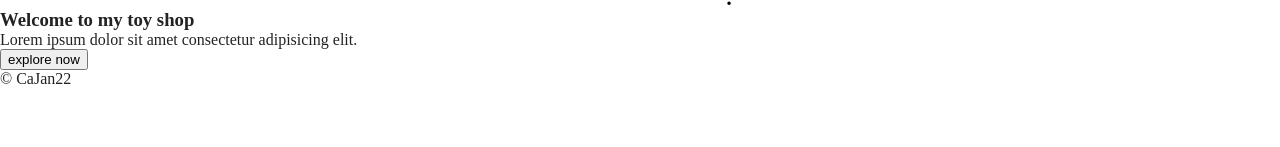
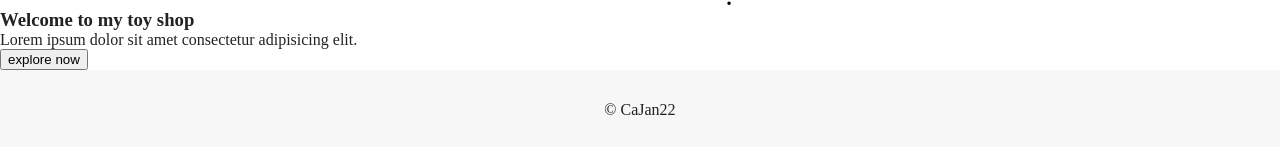
Before and after one commit to taliGav/catalog-proj-front, a Vue app: page / in a window 1280 px wide. Shown: the part 1024-1171 px from the top of the page. Before the commit the page ends 1112 px from the top, so only its background shows below. Built offline with nearby package versions, Linux system fonts and the light colour scheme; no server answers; what @fawmi/vue-google-maps would draw is missing.

Commit message:
scss footer

```diff
--- a/src/components/app-footer.vue
+++ b/src/components/app-footer.vue
@@ -1,5 +1,5 @@
 <template>
-  <footer class="main-footer text-center">
+  <footer class="app-footer">
     <p>&copy; CaJan22</p>
   </footer>
 </template>
--- a/src/scss/components/_main-footer.scss
+++ b/src/scss/components/_main-footer.scss
@@ -1,4 +1,7 @@
 .app-footer {
     height: 10vh;
     background-color: $clr7;
+    display: flex;
+    align-items: center;
+    justify-content: center;
 }
```
